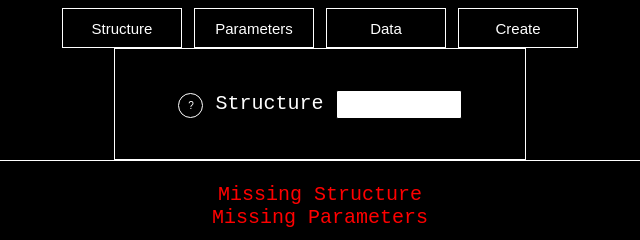
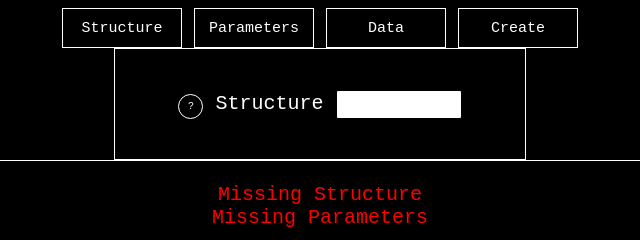
Before and after one commit to H3K27ac/Neural-network-test, a plain HTML site: page index.html in a window 1280 px wide. Shown: the top 240 px of the page, 320-960 px from the left. Drawn offline with Linux system fonts and the light colour scheme.

Commit message:
Update styles.css

```diff
--- a/styles.css
+++ b/styles.css
@@ -5,6 +5,10 @@ body {
   align-items: center;
   background-color: black;
   color: white;
+}
+
+button {
+  font-family: 'Courier New', monospace;
 }
 
 .section {
```
